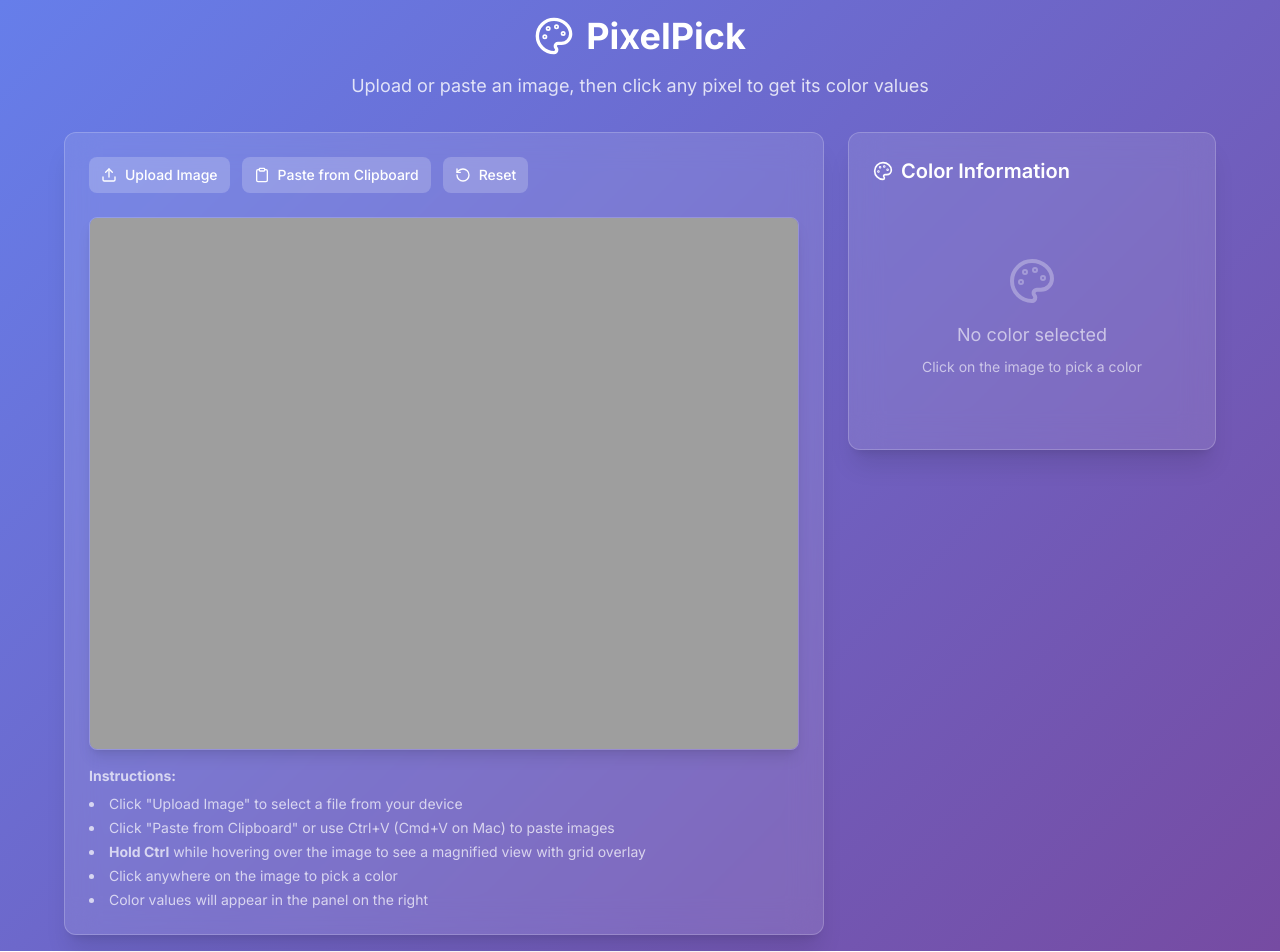
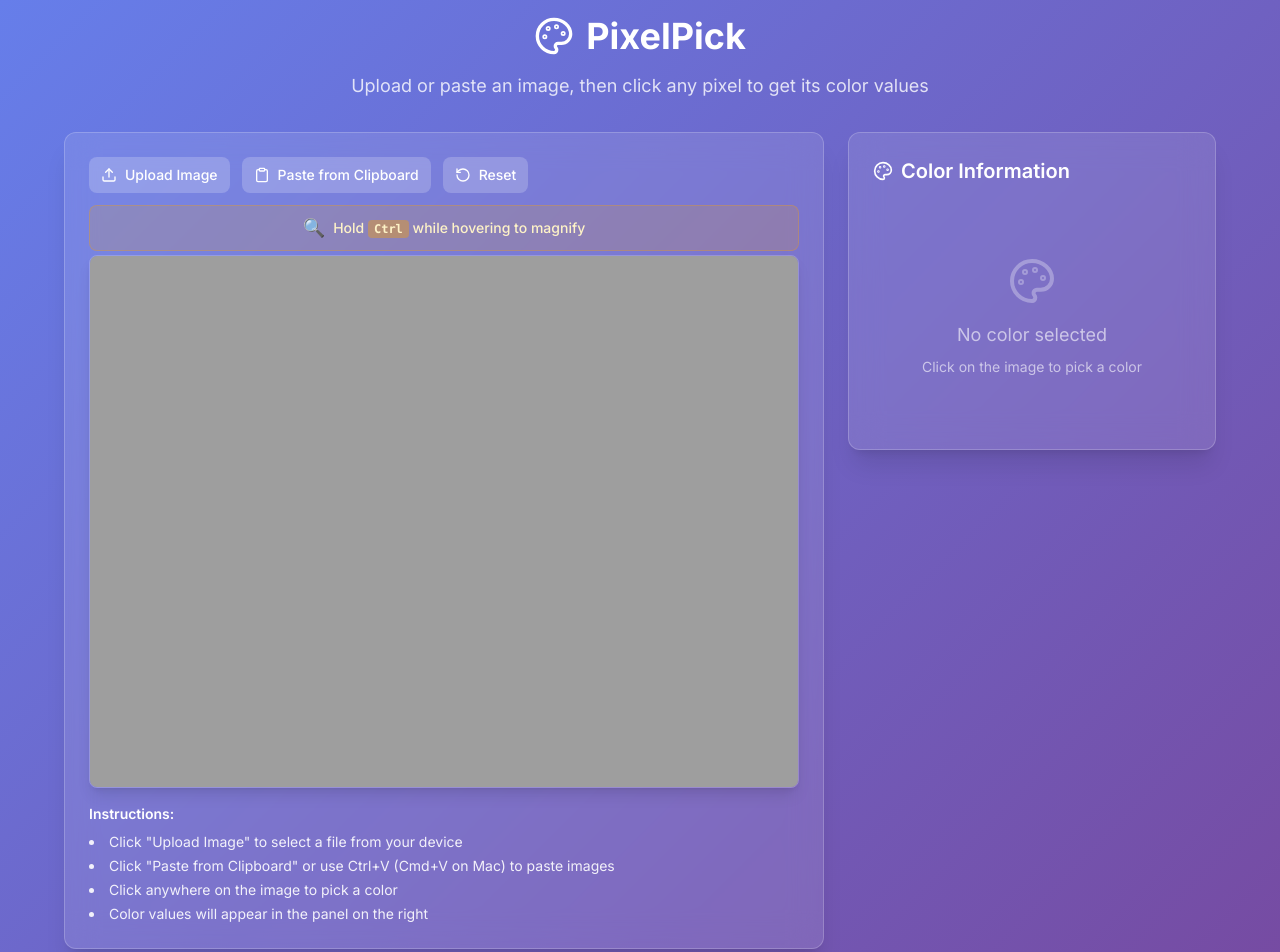
Before and after one commit to abby2727/imagehue, a React (Vite) app: page / in a window 1280 px wide. Shown: the top 952 px of the page. Built offline with nearby package versions, Linux system fonts and the light colour scheme.

Commit message:
feat: Added instructions "Hold Ctrl while hovering to magnify"

```diff
--- a/src/components/ControlButtons.jsx
+++ b/src/components/ControlButtons.jsx
@@ -12,7 +12,7 @@
 	isLoading
 }) => {
 	return (
-		<div className='flex flex-wrap gap-3 mb-6'>
+		<div className='flex flex-wrap gap-3 mb-3'>
 			<button
 				onClick={onUploadClick}
 				className='copy-button'
--- a/src/components/ImageCanvas.jsx
+++ b/src/components/ImageCanvas.jsx
@@ -33,6 +33,22 @@
 					isLoading={isLoading}
 				/>
 
+				{/* Magnify Hint */}
+				{imageLoaded && (
+					<div className='mb-1 p-2 bg-amber-500/15 border border-amber-500/30 rounded-lg'>
+						<div className='flex items-center justify-center gap-2'>
+							<span className='text-amber-300 text-lg'>🔍</span>
+							<p className='text-amber-100 text-sm font-medium'>
+								Hold{' '}
+								<kbd className='px-1.5 py-0.5 bg-amber-500/40 rounded text-xs font-bold'>
+									Ctrl
+								</kbd>{' '}
+								while hovering to magnify
+							</p>
+						</div>
+					</div>
+				)}
+
 				{/* Canvas Container */}
 				<div className='canvas-container'>
 					{/* Loading Overlay */}
--- a/src/components/InstructionsPanel.jsx
+++ b/src/components/InstructionsPanel.jsx
@@ -6,19 +6,13 @@
  */
 const InstructionsPanel = () => {
 	return (
-		<div className='mt-4 text-white/70 text-sm'>
-			<p>
-				<strong>Instructions:</strong>
-			</p>
-			<ul className='list-disc list-inside mt-2 space-y-1'>
+		<div className='mt-4 text-white text-sm'>
+			<p className='font-semibold mb-2'>Instructions:</p>
+			<ul className='list-disc list-inside space-y-1 text-white/90'>
 				<li>Click "Upload Image" to select a file from your device</li>
 				<li>
 					Click "Paste from Clipboard" or use Ctrl+V (Cmd+V on Mac) to
 					paste images
-				</li>
-				<li>
-					<strong>Hold Ctrl</strong> while hovering over the image to
-					see a magnified view with grid overlay
 				</li>
 				<li>Click anywhere on the image to pick a color</li>
 				<li>Color values will appear in the panel on the right</li>
```
